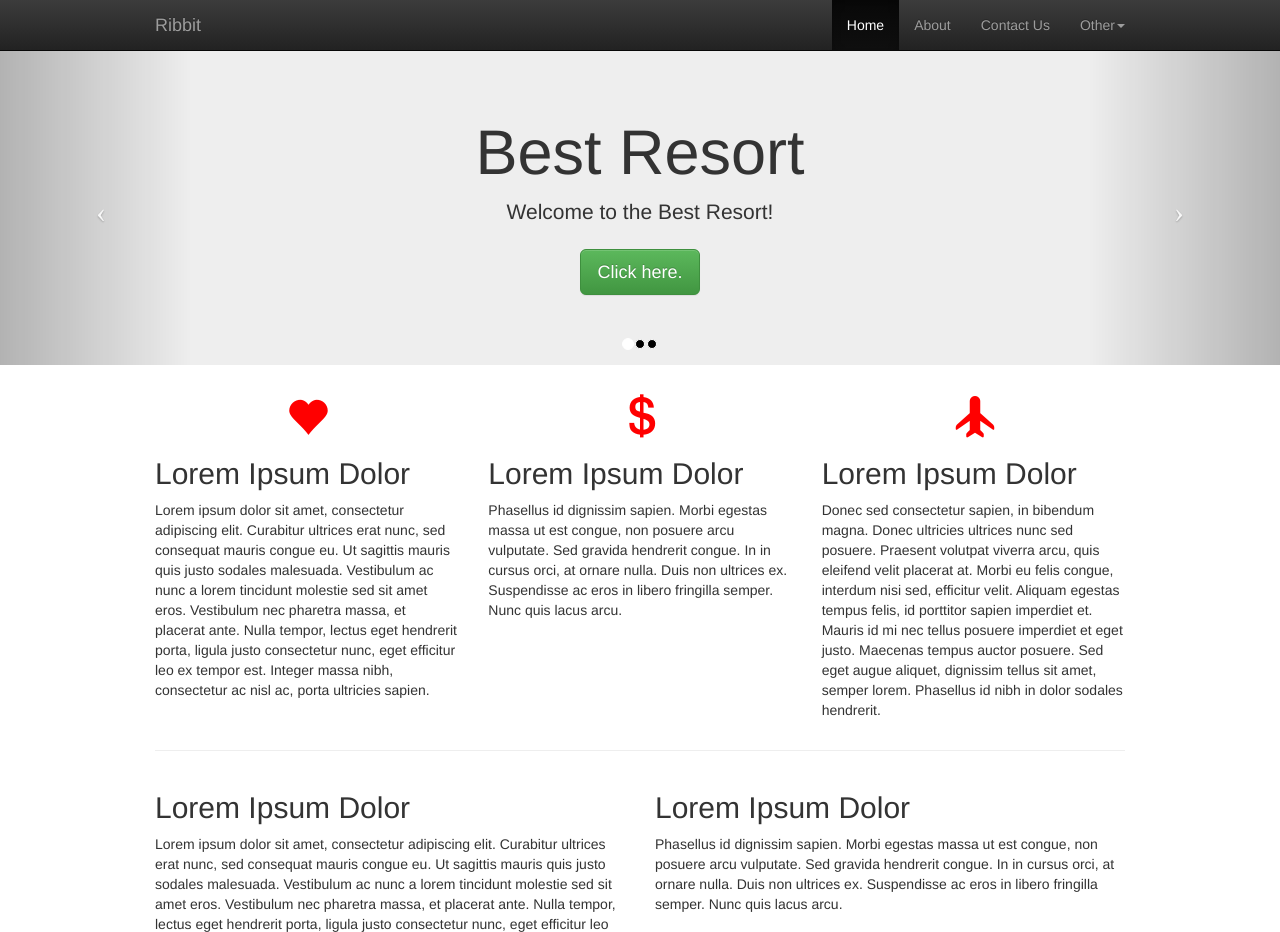
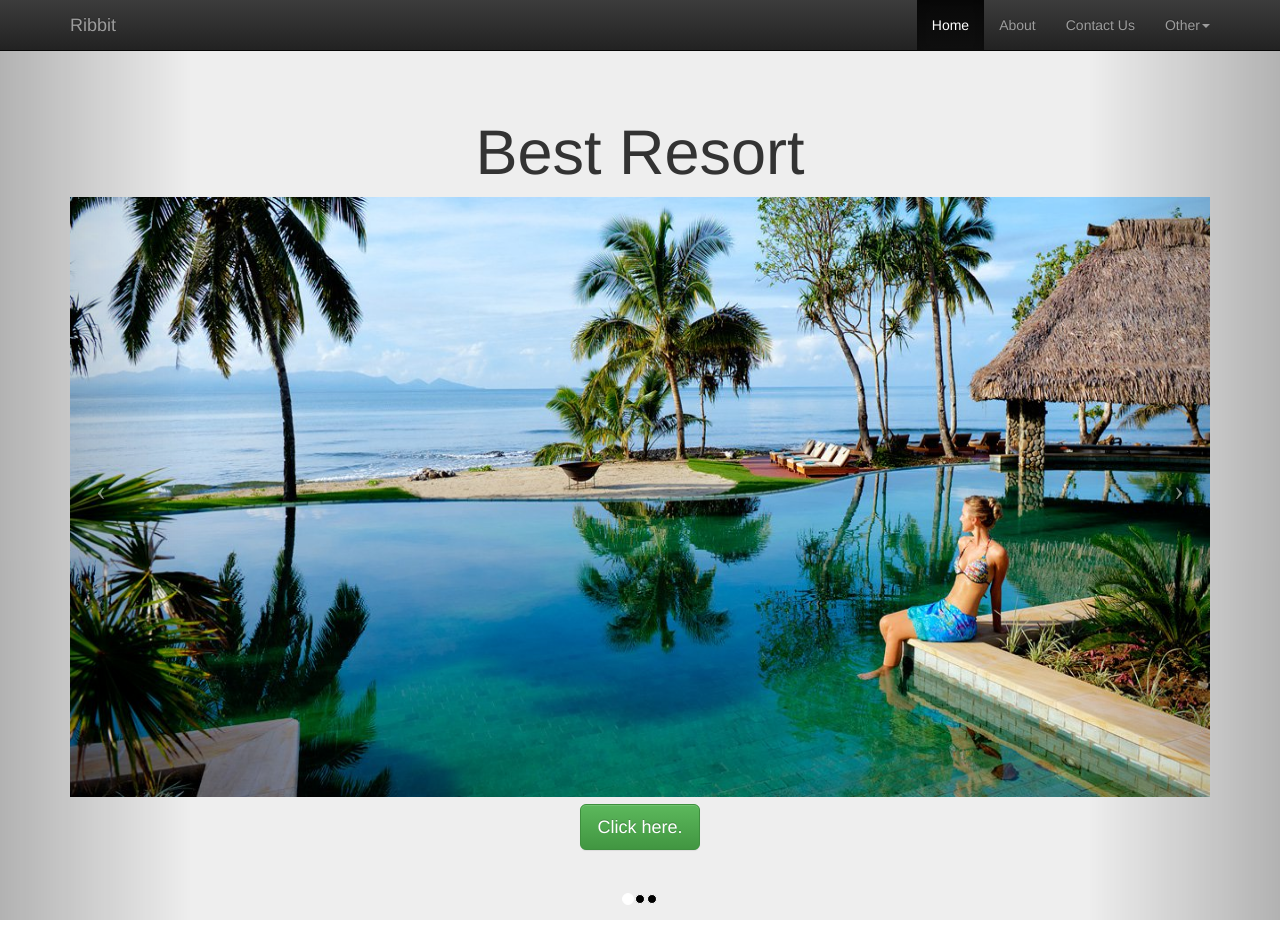
Before and after one commit to KatyCodes/Resort2, a plain HTML site: page index.html in a window 1280 px wide. Shown: the top 932 px of the page. Drawn offline with nearby package versions, Linux system fonts and the light colour scheme.

Commit message:
add carousel images

```diff
--- a/css/my-styles.css
+++ b/css/my-styles.css
@@ -2,7 +2,7 @@ body {
   padding-top: 50px;
 }
 .container {
-  max-width: 1000px;<
+  max-width: 1500px;<
 }
 .jumbotron {
   text-align: center;
@@ -12,7 +12,7 @@ body {
   font-size: 3em;
   display: block;
   text-align: center;
-  color: red;
+  color: blue;
 }
 
 .carousel-indicators {
@@ -26,3 +26,9 @@ body {
 .carousel-indicators li {
   background-color: black;
 }
+
+.carousel img {
+  width:1400px;
+  min-height: 600px;
+
+}
--- a/index.html
+++ b/index.html
@@ -55,22 +55,23 @@
 
           <div class="item active">
             <h1>Best Resort</h1>
-            <p class="lead">Welcome to the Best Resort!</p>
+            <img src="img/picture1.jpg">
+
             <p class="btn">
               <a class="btn btn-success btn-lg" href="#">Click here.</a>
             </p>
           </div>
           <div class="item">
               <h1>Book today</h1>
-                <p class="lead">We'll teach you how to relax!</p>
+              <img src="img/picture2.jpg">
                 <p>
                   <a class="btn btn-success btn-lg" href="#">Book now!</a>
                 </p>
           </div>
           <div class="item">
               <h1>Never a dull moment at the best resort.</h1>
-              <p class="lead">We have a variety of activities</p>
-              <p>
+              <img src="img/picture3.jpg">
+                          <p>
                 <a class="btn btn-success btn-lg" href="#">Click here!</a>
               </p>
           </div>
```
